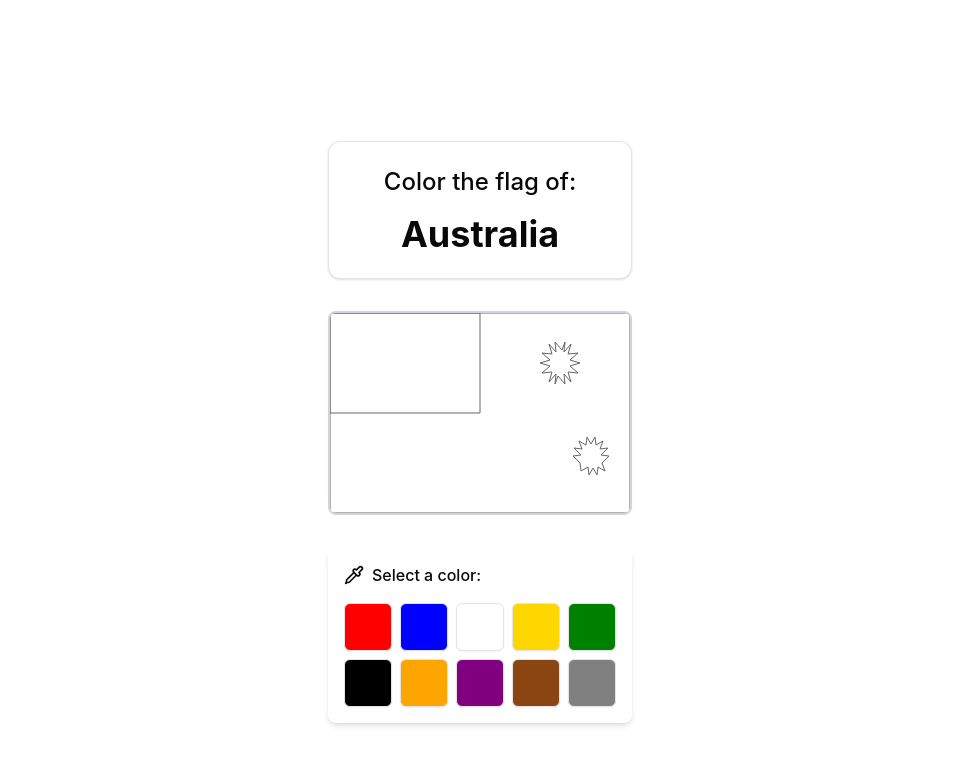
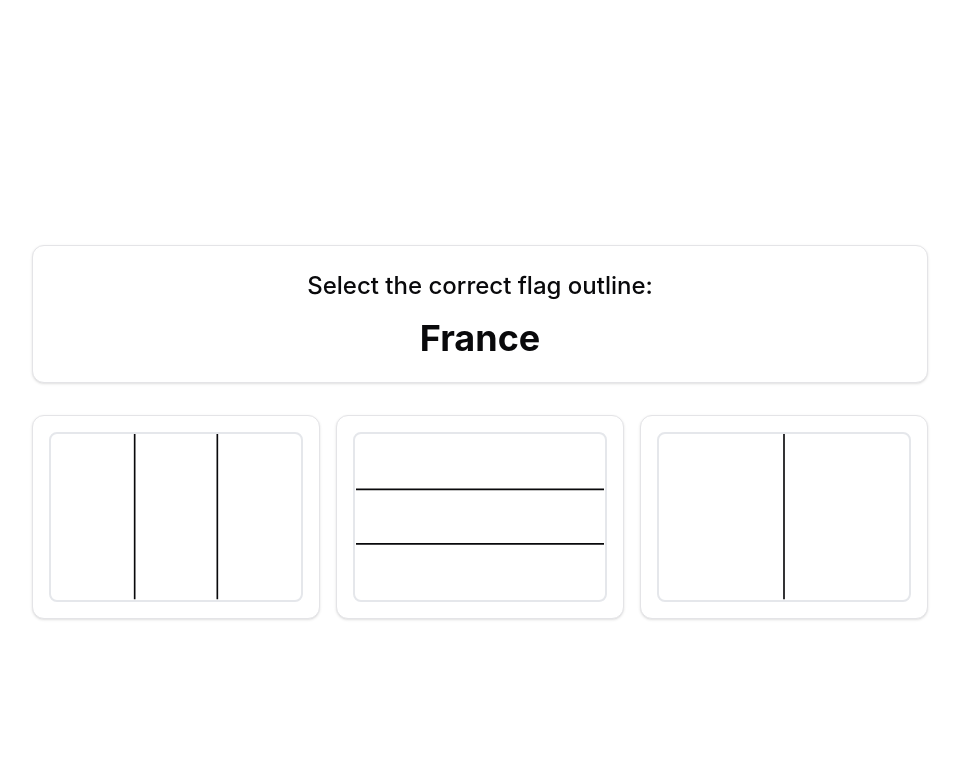
Before and after one commit to roshan-sama/flag-memorization, a React (Vite) app: page / in a window 1280 px wide. Both pictures are taken after a click on the button "Start Game". Shown: the top 764 px of the page, without its empty margins (160-1119 px from the left). Built offline with nearby package versions, Linux system fonts and the light colour scheme.

Commit message:
feat: outline into flag coloring

```diff
--- a/src/components/ColorableFlag.tsx
+++ b/src/components/ColorableFlag.tsx
@@ -19,14 +19,24 @@ export const ColorableFlag: React.FC<ColorableFlagProps> = ({
         viewBox="0 0 300 200"
         className="w-full h-full border-2 border-gray-300 rounded-lg"
       >
+        {/* Complete outline */}
+        <path
+          d={flag.completeOutlinePath}
+          fill="none"
+          stroke="black"
+          strokeWidth="1"
+        />
+        {/* Colorable regions */}
         {flag.regions.map((region) => (
           <path
             key={region.id}
             d={region.path}
             fill={region.color || "transparent"}
-            stroke={selectedRegion === region.id ? "currentColor" : "#666"}
+            stroke={
+              selectedRegion === region.id ? "currentColor" : "transparent"
+            }
             strokeWidth={selectedRegion === region.id ? "3" : "1"}
-            className="cursor-pointer transition-all hover:stroke-2"
+            className="cursor-pointer transition-all hover:stroke-current"
             onClick={() => onRegionClick(region.id)}
           />
         ))}
--- a/src/components/FlagGame.tsx
+++ b/src/components/FlagGame.tsx
@@ -1,22 +1,24 @@
 // FlagGame.tsx
 import React, { useState } from "react";
-import { Play } from "lucide-react";
+import { Play, Check } from "lucide-react";
 import { Button } from "@/components/ui/button";
 import { Card } from "@/components/ui/card";
 import { Alert, AlertDescription } from "@/components/ui/alert";
 import { ColorPicker } from "./ColorPicker";
 import { ColorableFlag } from "./ColorableFlag";
+import { FlagOutlineSelector } from "./FlagOutlineSelector";
 import { FLAGS } from "../lib/flagDefinitions";
-import type { FlagDefinition, GameState } from "../types";
+import type { GameState, GameStage, FlagDefinition } from "../types";
 
 const FlagGame = () => {
   const [gameStarted, setGameStarted] = useState(false);
   const [gameState, setGameState] = useState<GameState>({
     currentFlag: FLAGS["Japan"],
+    stage: "outline",
     selectedColor: null,
     selectedRegion: null,
     feedback: null,
-    isComplete: false,
+    outlineAttempts: 0,
   });
 
   const startGame = () => {
@@ -26,12 +28,33 @@ const FlagGame = () => {
 
     setGameState({
       currentFlag: FLAGS[randomCountry],
+      stage: "outline",
       selectedColor: null,
       selectedRegion: null,
       feedback: null,
-      isComplete: false,
+      outlineAttempts: 0,
     });
     setGameStarted(true);
+  };
+
+  const handleOutlineSelect = (outlineId: string) => {
+    const selectedOption = gameState.currentFlag.outlineOptions.find(
+      (option) => option.id === outlineId
+    );
+
+    if (selectedOption?.isCorrect) {
+      setGameState({
+        ...gameState,
+        stage: "coloring",
+        feedback: "Correct! Now color the flag.",
+      });
+    } else {
+      setGameState({
+        ...gameState,
+        outlineAttempts: gameState.outlineAttempts + 1,
+        feedback: "Incorrect outline. Try again.",
+      });
+    }
   };
 
   const handleRegionClick = (regionId: string) => {
@@ -69,6 +92,78 @@ const FlagGame = () => {
     });
   };
 
+  const checkColors = () => {
+    const allCorrect = gameState.currentFlag.regions.every(
+      (region) => region.color === region.correctColor
+    );
+
+    if (allCorrect) {
+      setGameState({
+        ...gameState,
+        stage: "complete",
+        feedback: "Congratulations! You've completed the flag correctly!",
+      });
+    } else {
+      setGameState({
+        ...gameState,
+        feedback: "Some colors are incorrect. Try again!",
+      });
+    }
+  };
+
+  const renderGameContent = () => {
+    if (gameState.stage === "outline") {
+      return (
+        <FlagOutlineSelector
+          flag={gameState.currentFlag}
+          onOutlineSelect={handleOutlineSelect}
+        />
+      );
+    }
+
+    if (gameState.stage === "coloring") {
+      return (
+        <>
+          <ColorableFlag
+            flag={gameState.currentFlag}
+            onRegionClick={handleRegionClick}
+            selectedRegion={gameState.selectedRegion}
+          />
+
+          <div className="space-y-4">
+            <ColorPicker
+              selectedColor={gameState.selectedColor}
+              onColorSelect={handleColorSelect}
+            />
+            <Button
+              onClick={checkColors}
+              className="w-full"
+              variant="secondary"
+            >
+              <Check className="mr-2 h-5 w-5" />
+              Check Colors
+            </Button>
+          </div>
+        </>
+      );
+    }
+
+    if (gameState.stage === "complete") {
+      return (
+        <div className="text-center">
+          <ColorableFlag
+            flag={gameState.currentFlag}
+            onRegionClick={() => {}}
+            selectedRegion={null}
+          />
+          <Button onClick={startGame} className="mt-8" size="lg">
+            Next Flag
+          </Button>
+        </div>
+      );
+    }
+  };
+
   if (!gameStarted) {
     return (
       <div className="flex flex-col items-center justify-center min-h-screen bg-background">
@@ -92,7 +187,9 @@ const FlagGame = () => {
       <div className="w-full max-w-4xl space-y-8">
         <Card className="p-6">
           <h2 className="text-2xl font-medium text-center mb-4">
-            Color the flag of:
+            {gameState.stage === "outline"
+              ? "Select the correct flag outline:"
+              : "Color the flag of:"}
           </h2>
           <p className="text-4xl font-bold text-center">
             {gameState.currentFlag.name}
@@ -100,23 +197,16 @@ const FlagGame = () => {
         </Card>
 
         {gameState.feedback && (
-          <Alert>
+          <Alert
+            variant={
+              gameState.feedback.includes("Correct") ? "default" : "destructive"
+            }
+          >
             <AlertDescription>{gameState.feedback}</AlertDescription>
           </Alert>
         )}
 
-        <div className="grid gap-8">
-          <ColorableFlag
-            flag={gameState.currentFlag}
-            onRegionClick={handleRegionClick}
-            selectedRegion={gameState.selectedRegion}
-          />
-
-          <ColorPicker
-            selectedColor={gameState.selectedColor}
-            onColorSelect={handleColorSelect}
-          />
-        </div>
+        <div className="grid gap-8">{renderGameContent()}</div>
       </div>
     </div>
   );
--- /dev/null
+++ b/src/components/FlagOutlineSelector.tsx
@@ -0,0 +1,30 @@
+// FlagOutlineSelector.tsx
+import React from "react";
+import { Card } from "@/components/ui/card";
+import type { FlagDefinition } from "../types";
+
+interface FlagOutlineSelectorProps {
+  flag: FlagDefinition;
+  onOutlineSelect: (outlineId: string) => void;
+}
+
+export const FlagOutlineSelector: React.FC<FlagOutlineSelectorProps> = ({
+  flag,
+  onOutlineSelect,
+}) => {
+  return (
+    <div className="grid grid-cols-1 md:grid-cols-3 gap-4 w-full">
+      {flag.outlineOptions.map((option) => (
+        <Card
+          key={option.id}
+          className="p-4 cursor-pointer hover:shadow-lg transition-shadow"
+          onClick={() => onOutlineSelect(option.id)}
+        >
+          <div className="aspect-[3/2] border-2 border-gray-200 rounded-lg">
+            {option.svg}
+          </div>
+        </Card>
+      ))}
+    </div>
+  );
+};
--- a/src/lib/flagDefinitions.ts
+++ /dev/null
@@ -1,65 +0,0 @@
-// flagDefinitions.ts
-import { FlagDefinition } from "../types";
-
-export const FLAGS: Record<string, FlagDefinition> = {
-  Japan: {
-    name: "Japan",
-    regions: [
-      {
-        id: "background",
-        color: null,
-        path: "M0,0 h300 v200 h-300 Z",
-      },
-      {
-        id: "circle",
-        color: null,
-        path: "M150,100 m-60,0 a60,60 0 1,0 120,0 a60,60 0 1,0 -120,0",
-      },
-    ],
-  },
-  France: {
-    name: "France",
-    regions: [
-      {
-        id: "left",
-        color: null,
-        path: "M0,0 h100 v200 h-100 Z",
-      },
-      {
-        id: "middle",
-        color: null,
-        path: "M100,0 h100 v200 h-100 Z",
-      },
-      {
-        id: "right",
-        color: null,
-        path: "M200,0 h100 v200 h-100 Z",
-      },
-    ],
-  },
-  Australia: {
-    name: "Australia",
-    regions: [
-      {
-        id: "background",
-        color: null,
-        path: "M0,0 h300 v200 h-300 Z",
-      },
-      {
-        id: "union_jack_bg",
-        color: null,
-        path: "M0,0 h150 v100 h-150 Z",
-      },
-      {
-        id: "star1",
-        color: null,
-        path: "M250,50 l-10,-3 l8,-7 l-10,1 l3,-10 l-7,8 l1,-10 l-3,8 l-7,-8 l1,10 l-7,-8 l3,10 l-10,-1 l8,7 l-10,3 l10,3 l-8,7 l10,-1 l-3,10 l7,-8 l-1,10 l3,-8 l7,8 l-1,-10 l7,8 l-3,-10 l10,1 l-8,-7 Z",
-      },
-      {
-        id: "star2",
-        color: null,
-        path: "M250,150 l-7,-7 l8,-1 l-7,-7 l8,1 l-3,-8 l7,4 l1,-8 l4,7 l4,-7 l1,8 l7,-4 l-3,8 l8,-1 l-7,7 l8,1 l-7,7 l3,8 l-7,-4 l-1,8 l-4,-7 l-4,7 l-1,-8 l-7,4 Z",
-      },
-    ],
-  },
-};
--- /dev/null
+++ b/src/lib/flagDefinitions.tsx
@@ -0,0 +1,142 @@
+// flagDefinitions.ts
+import { FlagDefinition } from "../types";
+
+export const FLAGS: Record<string, FlagDefinition> = {
+  Japan: {
+    name: "Japan",
+    completeOutlinePath: "M0,0 h300 v200 h-300 Z",
+    outlineOptions: [
+      {
+        id: "correct",
+        svg: (
+          <svg viewBox="0 0 300 200" className="w-full h-full">
+            <circle
+              cx="150"
+              cy="100"
+              r="60"
+              fill="none"
+              stroke="currentColor"
+              strokeWidth="2"
+            />
+          </svg>
+        ),
+        isCorrect: true,
+      },
+      {
+        id: "wrong1",
+        svg: (
+          <svg viewBox="0 0 300 200" className="w-full h-full">
+            <circle
+              cx="100"
+              cy="100"
+              r="60"
+              fill="none"
+              stroke="currentColor"
+              strokeWidth="2"
+            />
+          </svg>
+        ),
+        isCorrect: false,
+      },
+      {
+        id: "wrong2",
+        svg: (
+          <svg viewBox="0 0 300 200" className="w-full h-full">
+            <circle
+              cx="200"
+              cy="70"
+              r="60"
+              fill="none"
+              stroke="currentColor"
+              strokeWidth="2"
+            />
+          </svg>
+        ),
+        isCorrect: false,
+      },
+    ],
+    regions: [
+      {
+        id: "background",
+        color: null,
+        path: "M0,0 h300 v200 h-300 Z",
+        correctColor: "#FFFFFF",
+      },
+      {
+        id: "circle",
+        color: null,
+        path: "M150,100 m-60,0 a60,60 0 1,0 120,0 a60,60 0 1,0 -120,0",
+        correctColor: "#FF0000",
+      },
+    ],
+  },
+  France: {
+    name: "France",
+    completeOutlinePath:
+      "M0,0 h300 v200 h-300 Z M100,0 L100,200 M200,0 L200,200",
+    outlineOptions: [
+      {
+        id: "correct",
+        svg: (
+          <svg viewBox="0 0 300 200" className="w-full h-full">
+            <path
+              d="M100,0 L100,200 M200,0 L200,200"
+              fill="none"
+              stroke="currentColor"
+              strokeWidth="2"
+            />
+          </svg>
+        ),
+        isCorrect: true,
+      },
+      {
+        id: "wrong1",
+        svg: (
+          <svg viewBox="0 0 300 200" className="w-full h-full">
+            <path
+              d="M0,67 L300,67 M0,133 L300,133"
+              fill="none"
+              stroke="currentColor"
+              strokeWidth="2"
+            />
+          </svg>
+        ),
+        isCorrect: false,
+      },
+      {
+        id: "wrong2",
+        svg: (
+          <svg viewBox="0 0 300 200" className="w-full h-full">
+            <path
+              d="M150,0 L150,200"
+              fill="none"
+              stroke="currentColor"
+              strokeWidth="2"
+            />
+          </svg>
+        ),
+        isCorrect: false,
+      },
+    ],
+    regions: [
+      {
+        id: "left",
+        color: null,
+        path: "M0,0 h100 v200 h-100 Z",
+        correctColor: "#0000FF",
+      },
+      {
+        id: "middle",
+        color: null,
+        path: "M100,0 h100 v200 h-100 Z",
+        correctColor: "#FFFFFF",
+      },
+      {
+        id: "right",
+        color: null,
+        path: "M200,0 h100 v200 h-100 Z",
+        correctColor: "#FF0000",
+      },
+    ],
+  },
+};
```
Also changed, not shown: src/types.ts (+15 -1 lines).
